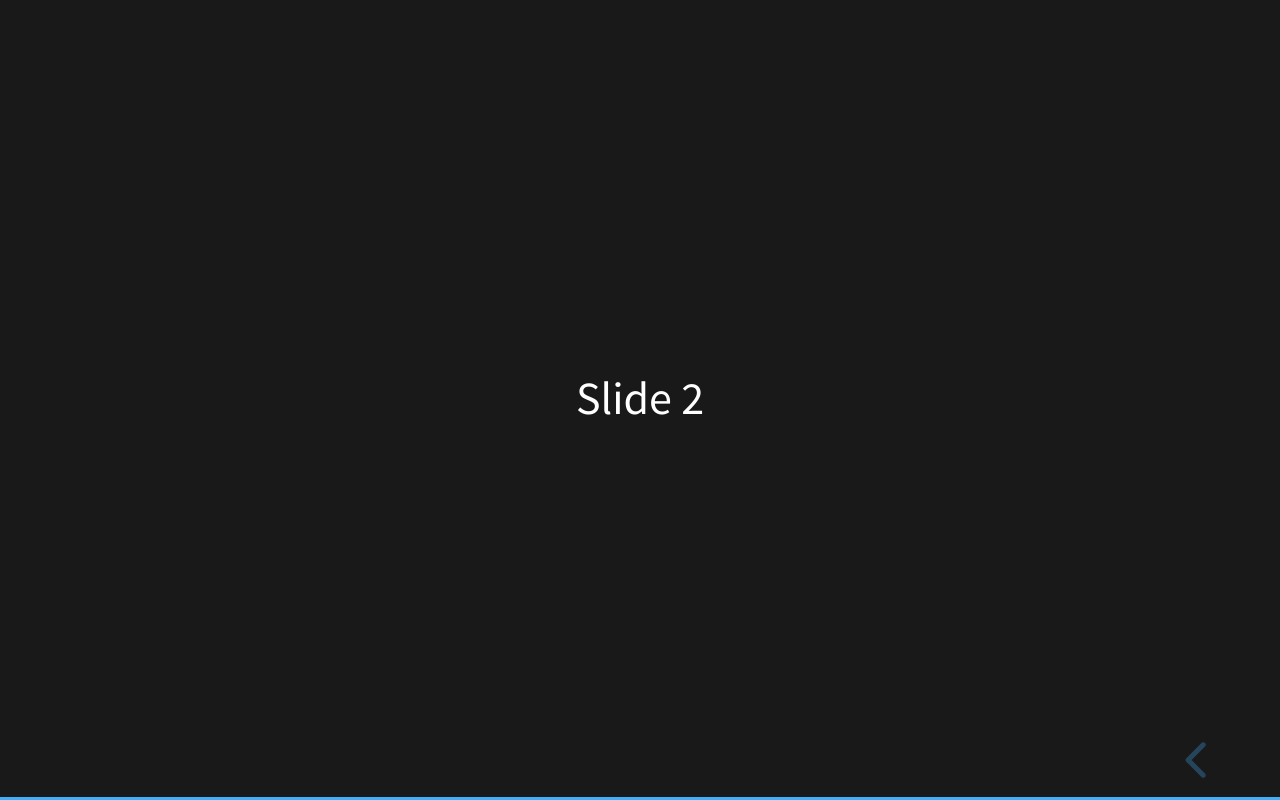
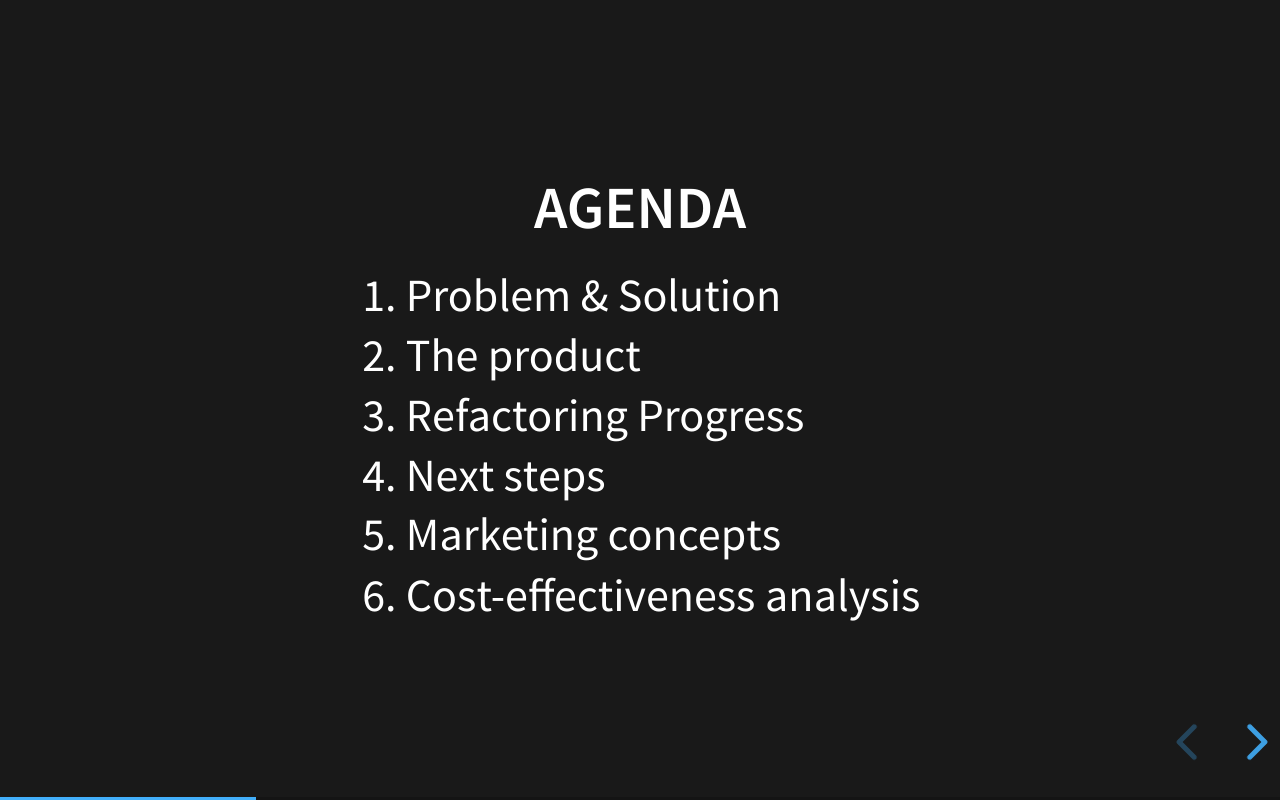
Before and after one commit to pascalboehler/itech-pb8-ch3-ppt, a website: page index.html in a window 1280 px wide. Both pictures are taken after a click on the button "next slide". Drawn offline with Linux system fonts and the light colour scheme.

Commit message:
feat: Added ppt agenda + sections or all agenda points

```diff
--- a/index.html
+++ b/index.html
@@ -1,23 +1,53 @@
 <!doctype html>
 <html lang="en">
     <head>
-		<meta charset="utf-8">
-		<meta name="viewport" content="width=device-width, initial-scale=1.0, maximum-scale=1.0, user-scalable=no">
+        <meta charset="utf-8" />
+        <meta
+            name="viewport"
+            content="width=device-width, initial-scale=1.0, maximum-scale=1.0, user-scalable=no"
+        />
 
         <title>reveal.js</title>
 
-		<link rel="stylesheet" href="dist/reset.css">
-		<link rel="stylesheet" href="dist/reveal.css">
-		<link rel="stylesheet" href="dist/theme/black.css">
+        <link rel="stylesheet" href="dist/reset.css" />
+        <link rel="stylesheet" href="dist/reveal.css" />
+        <link rel="stylesheet" href="dist/theme/black.css" />
 
         <!-- Theme used for syntax highlighted code -->
-		<link rel="stylesheet" href="plugin/highlight/monokai.css">
+        <link rel="stylesheet" href="plugin/highlight/monokai.css" />
     </head>
     <body>
         <div class="reveal">
             <div class="slides">
-				<section>Slide 1</section>
-				<section>Slide 2</section>
+                <section>
+                    <h1>Butterfly Go</h1>
+                    <p>by Johanna L., Jan K., Raphael R., Pascal B.</p>
+                </section>
+                <section>
+                    <h3>Agenda</h3>
+                    <ol>
+                        <li>Problem & Solution</li>
+                        <li>The product</li>
+                        <li>Refactoring Progress</li>
+                        <li>Next steps</li>
+                        <li>Marketing concepts</li>
+                        <li>Cost-effectiveness analysis</li>
+                    </ol>
+                </section>
+                <section>
+                    <section>
+                        <h3>Problem</h3>
+                    </section>
+                    <section>
+                        <h3>Solution</h3>
+                    </section>
+                </section>
+                <section>
+                    <h3>Marketing concepts</h3>
+                </section>
+                <section>
+                    <h3>Cost-effectiveness analysis</h3>
+                </section>
             </div>
         </div>
 
@@ -33,7 +63,7 @@
                 hash: true,
 
                 // Learn about plugins: https://revealjs.com/plugins/
-				plugins: [ RevealMarkdown, RevealHighlight, RevealNotes ]
+                plugins: [RevealMarkdown, RevealHighlight, RevealNotes],
             });
         </script>
     </body>
```
Lines whose indentation alone changed are shown as unchanged.
